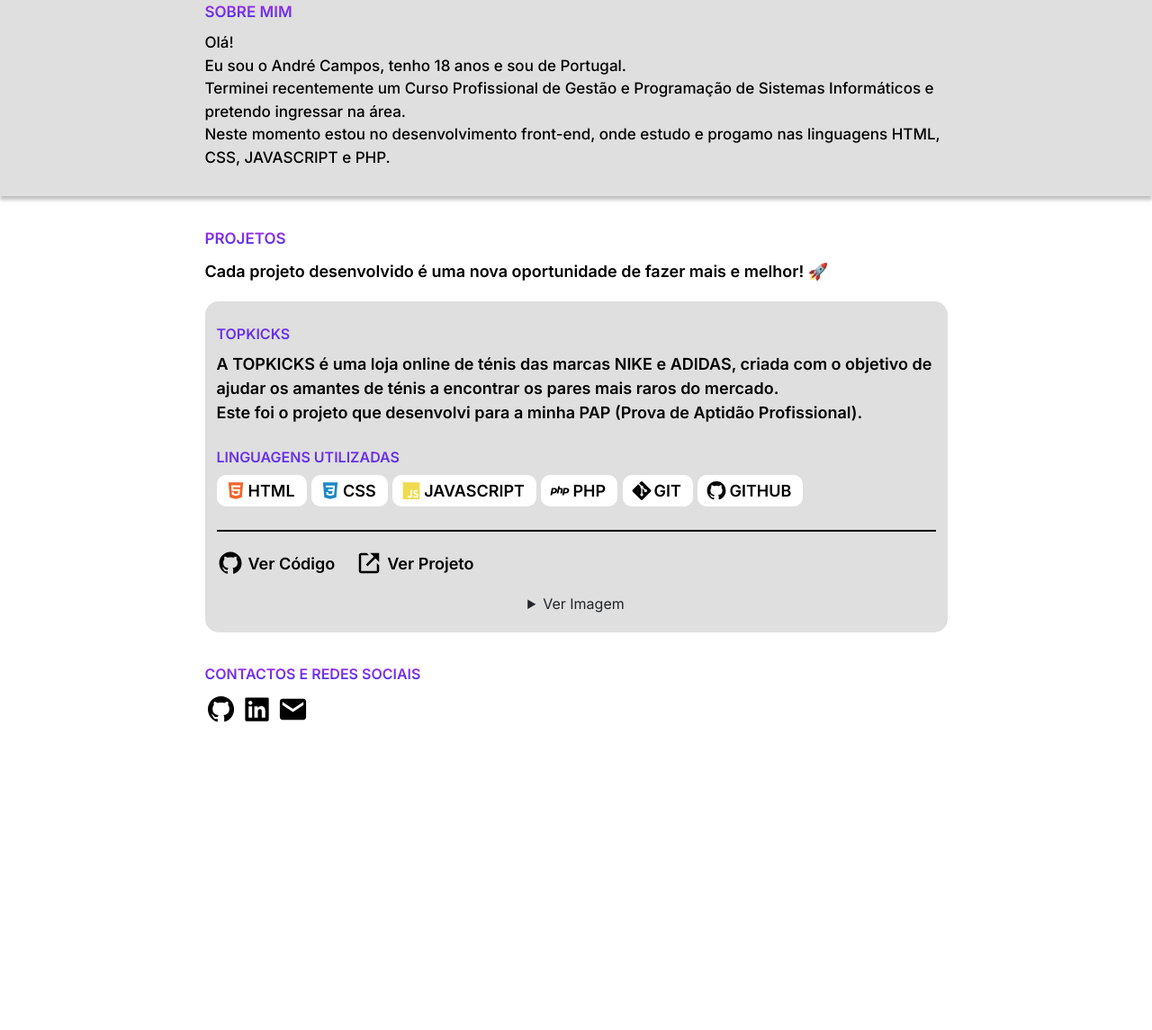
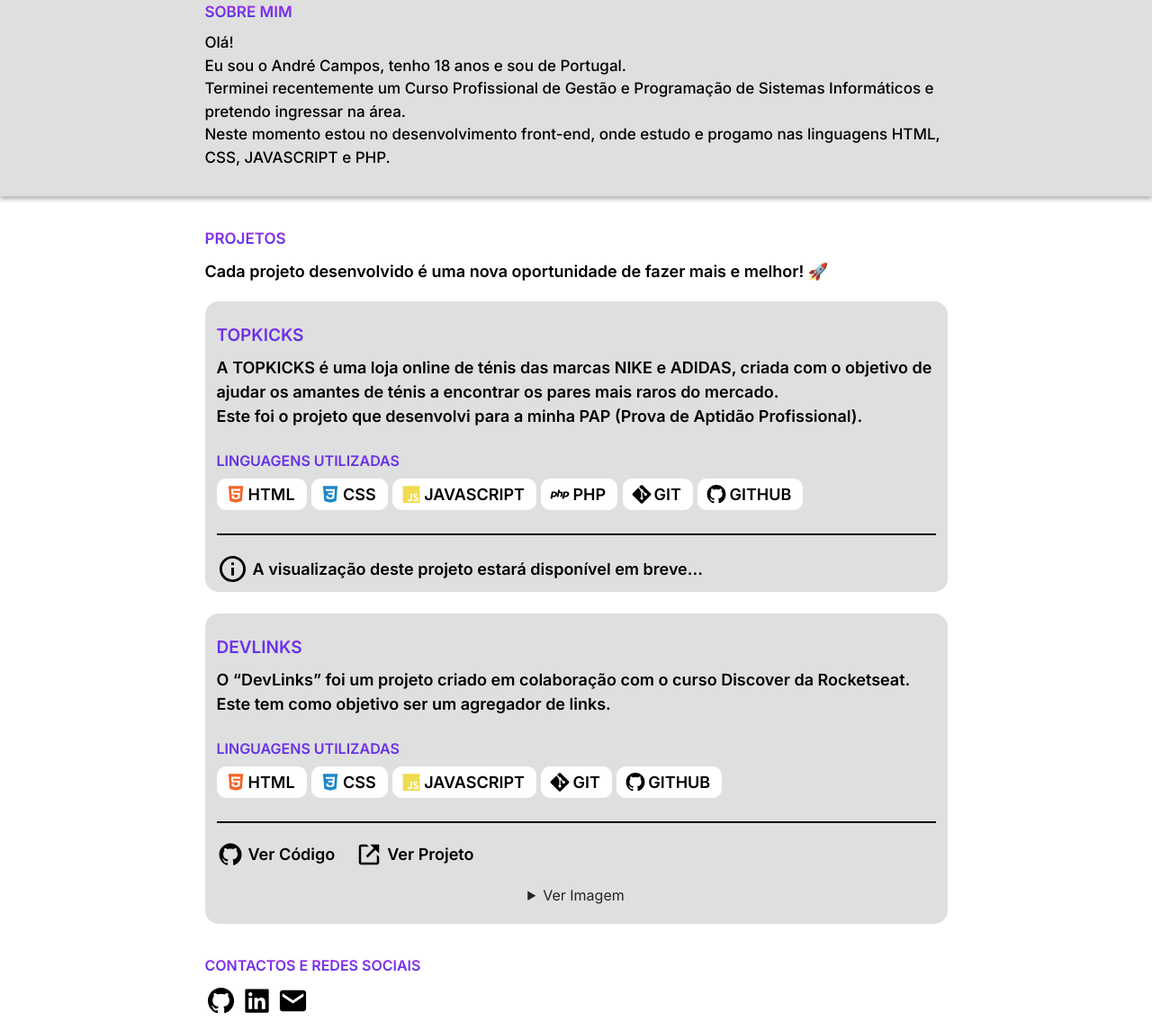
Before and after one commit to AndreCampoos/MyPortfolio, a plain HTML site: page index.html in a window 1280 px wide. Shown: the part 302-1447 px from the top of the page at 90% size. Before the commit the page ends 1108 px from the top, so only its background shows below. Drawn offline with nearby package versions, Linux system fonts and the light colour scheme.

Commit message:
devlinks and info icon

```diff
--- a/index.html
+++ b/index.html
@@ -86,6 +86,53 @@
             <div class="project-options d-flex">
                 <div class="option-details">
                     <a href="" target="_blank">
+                        <img src="assets/info.svg" alt="">
+                        <p>A visualização deste projeto estará disponível em breve...</p>
+                    </a>
+                </div>
+            </div>
+<!--             <details>
+                <summary>Ver Imagem</summary>
+                <img src="assets/topkicks.svg" alt="">
+            </details> -->
+        </div>
+
+        <div class="col-12 project-details mt-4">
+            <h5>DEVLINKS</h5>
+            <p>O “DevLinks” foi um projeto criado em colaboração com o curso Discover da Rocketseat. Este tem como objetivo ser um agregador de links.</p>
+            <h5>LINGUAGENS UTILIZADAS</h5>
+            <div class="languages-container">
+                <div class="languagens">
+                    <div class="language-details">
+                        <img src="assets/html.svg" alt="HTML Logo">
+                        <p>HTML</p>
+                    </div>
+
+                    <div class="language-details">
+                        <img src="assets/css.svg" alt="HTML Logo">
+                        <p>CSS</p>
+                    </div>
+
+                    <div class="language-details">
+                        <img src="assets/javascript.svg" alt="HTML Logo">
+                        <p>JAVASCRIPT</p>
+                    </div>
+
+                    <div class="language-details">
+                        <img src="assets/git.svg" alt="HTML Logo">
+                        <p>GIT</p>
+                    </div>
+
+                    <div class="language-details">
+                        <img src="assets/github.svg" alt="HTML Logo">
+                        <p>GITHUB</p>
+                    </div>
+                </div>
+            </div>
+            <div class="horizontal-line"></div>
+            <div class="project-options d-flex">
+                <div class="option-details">
+                    <a href="" target="_blank">
                         <img src="assets/github.svg" alt="">
                         <p>Ver Código</p>
                     </a>
@@ -99,7 +146,7 @@
             </div>
             <details>
                 <summary>Ver Imagem</summary>
-                <img src="assets/topkicks.svg" alt="">
+                <img src="assets/devlinks.svg" alt="">
             </details>
         </div>
     </div>
--- a/styles/main.css
+++ b/styles/main.css
@@ -70,6 +70,10 @@
     padding-bottom: 10px;
     padding-left: 13px;
     margin-bottom: 0;
+}
+
+.project-details h5:nth-child(1){
+    font-size: 19px;
 }
 
 .project-details p{
@@ -154,6 +158,7 @@ details img{
 
 .contacts-icons img{
     margin-right: 5px;
+    margin-bottom: 15px;
     width: 35px;
     height: 35px;
 }
```
Also changed, not shown: assets/devlinks.svg (added), assets/info.svg (added).
